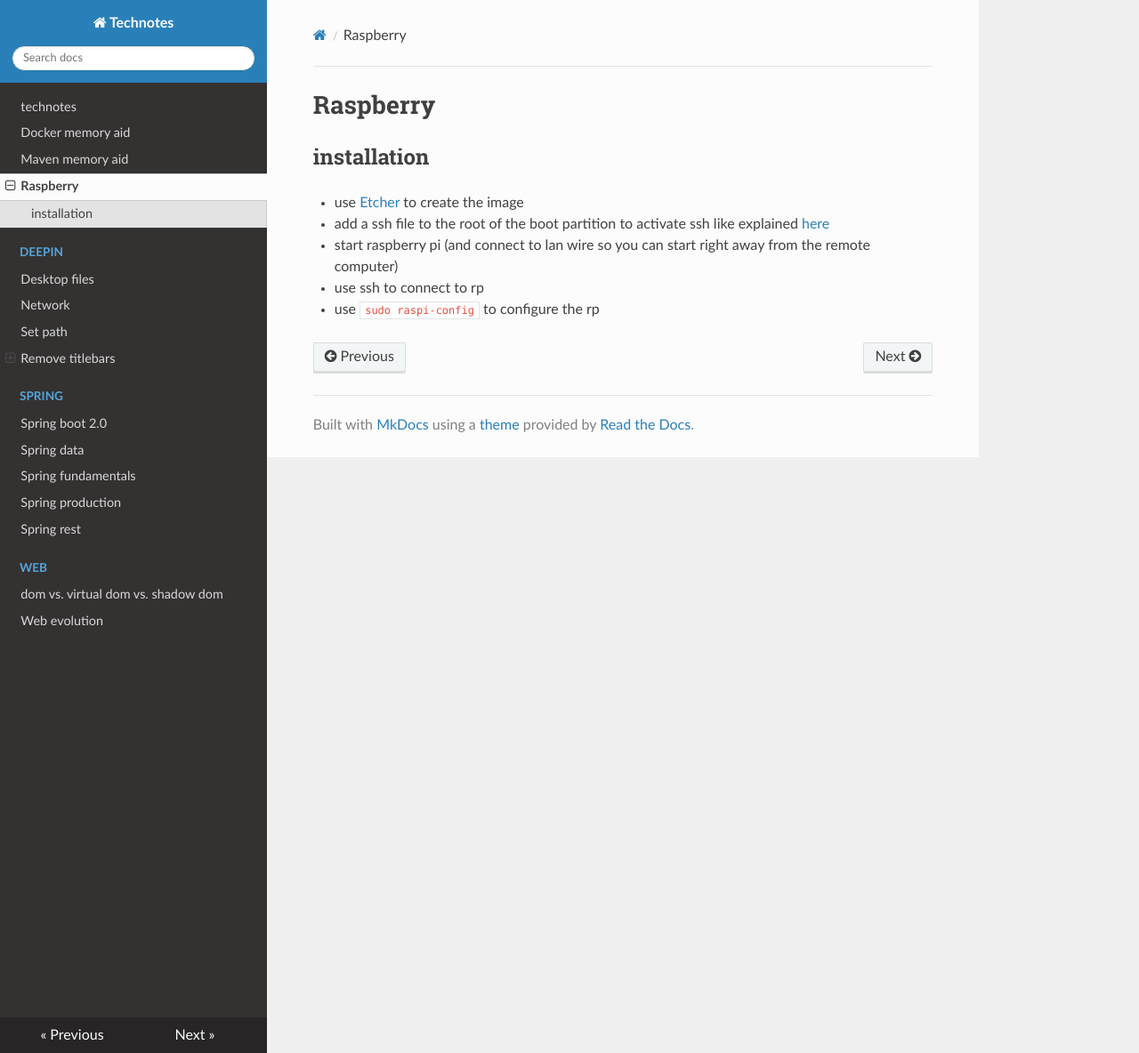
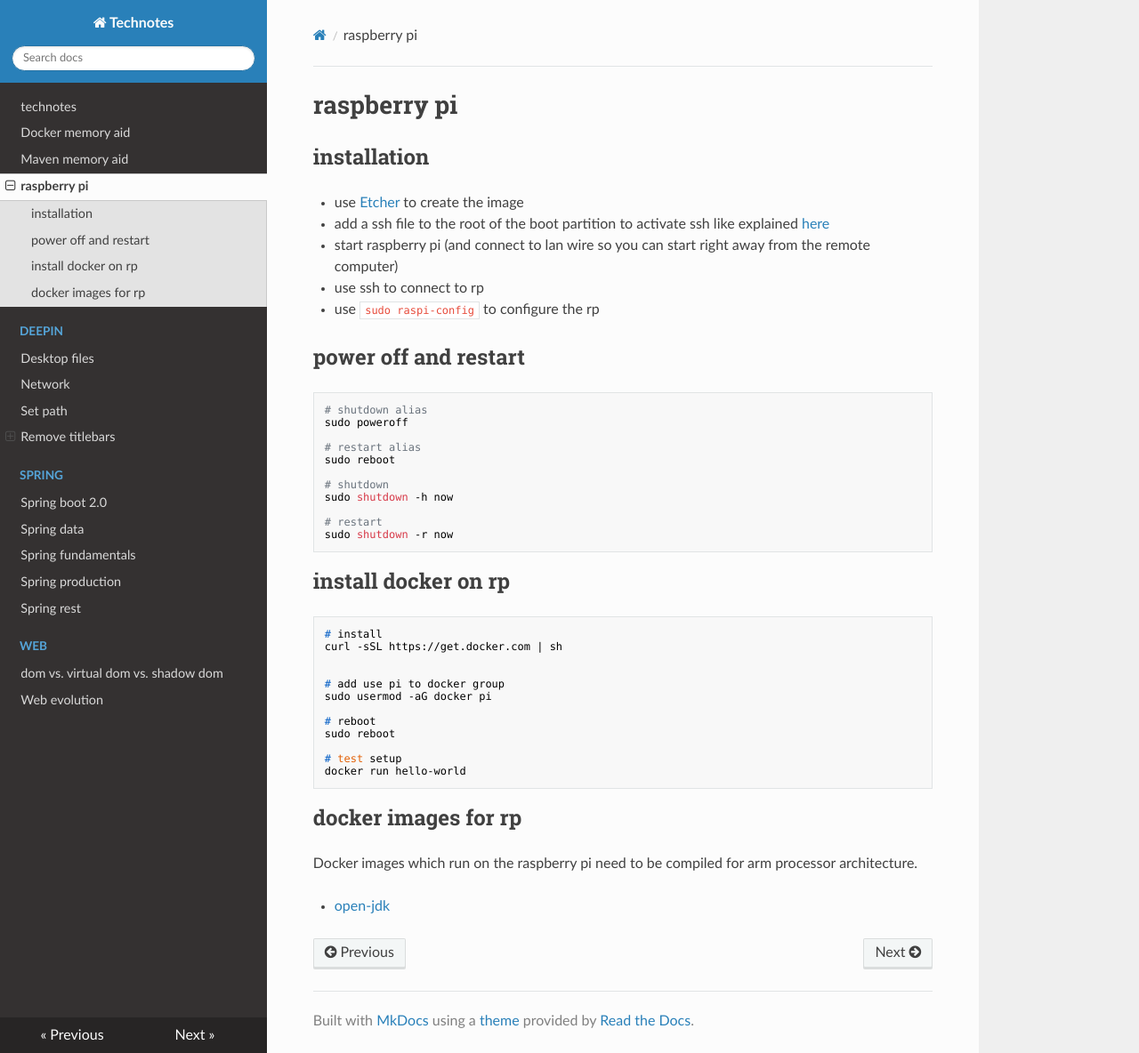
Before and after one commit to organicaudio/useful-code-snippets2, an MkDocs documentation site: the page built from docs/raspberry.md, in a window 1280 px wide and 1184 px high. Shown: the whole window at 89% size. Built offline with MkDocs 1.6.1, drawn with Linux system fonts in a browser that asks for light colours; nearby versions of some CDN libraries.

Commit message:
power off commands and docker installation

````diff
--- a/docs/raspberry.md
+++ b/docs/raspberry.md
@@ -1,5 +1,5 @@
 
-# Raspberry
+# raspberry pi
 
 ## installation
 
@@ -8,3 +8,42 @@
 - start raspberry pi (and connect to lan wire so you can start right away from the remote computer)
 - use ssh to connect to rp
 - use `sudo raspi-config` to configure the rp
+
+## power off and restart
+
+```
+# shutdown alias
+sudo poweroff
+
+# restart alias
+sudo reboot
+
+# shutdown
+sudo shutdown -h now
+
+# restart
+sudo shutdown -r now
+```
+
+## install docker on rp
+
+```shell
+# install
+curl -sSL https://get.docker.com | sh
+
+
+# add use pi to docker group
+sudo usermod -aG docker pi
+
+# reboot
+sudo reboot
+
+# test setup
+docker run hello-world
+```
+
+## docker images for rp
+
+Docker images which run on the raspberry pi need to be compiled for arm processor architecture.
+
+- [open-jdk](https://hub.docker.com/r/balenalib/raspberry-pi-openjdk)
````
